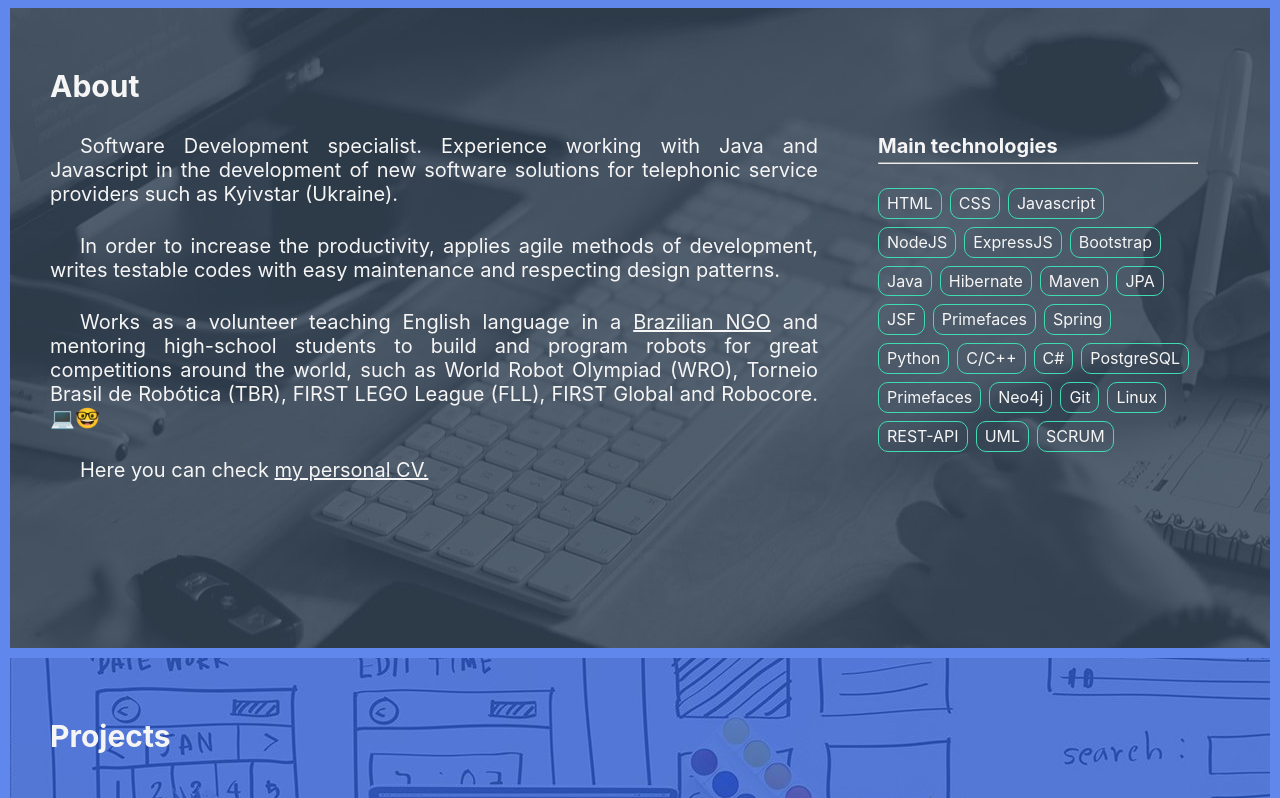
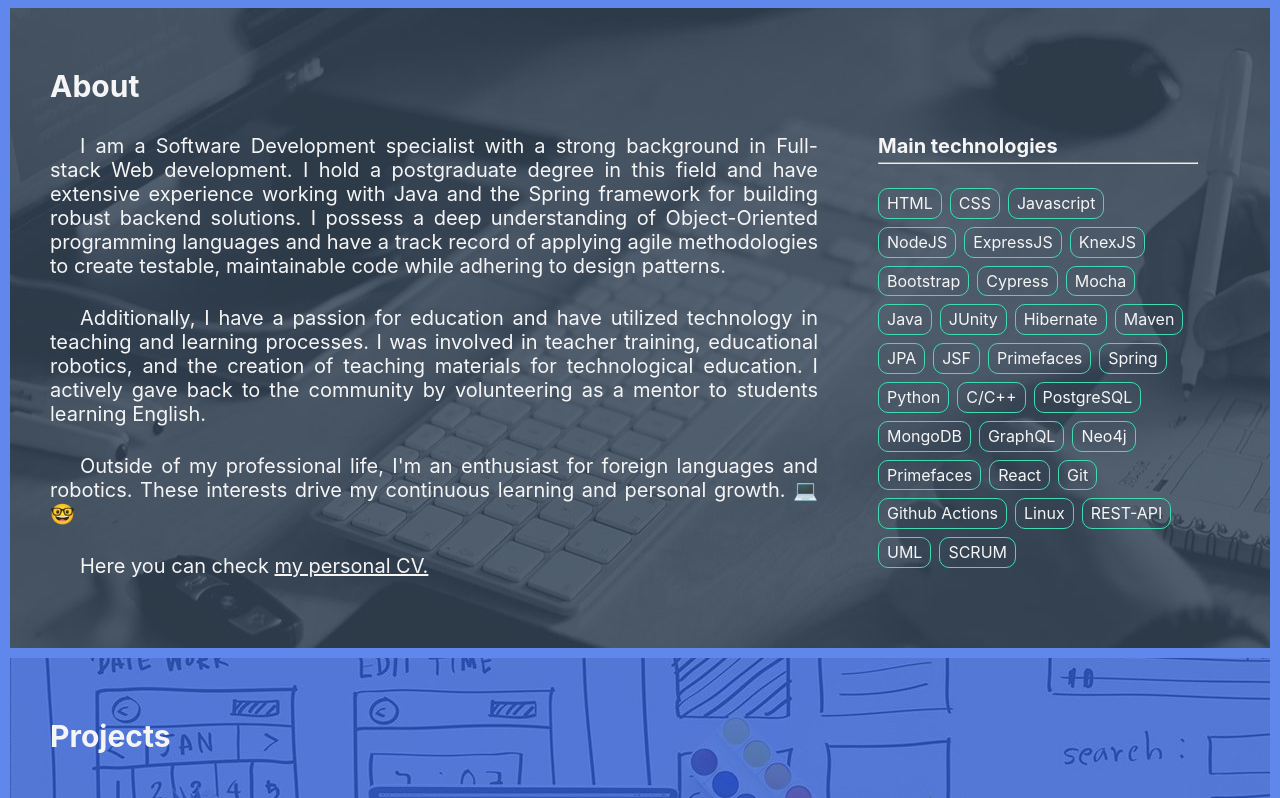
Before and after one commit to oluizeduardo/oluizeduardo.github.io, a plain HTML site: page index.html in a window 1280 px wide. Shown: the part 802-1600 px from the top of the page. Drawn offline with nearby package versions, Linux system fonts and the light colour scheme.

Commit message:
Updated profile description, profile picture and link do CV

```diff
--- a/index.html
+++ b/index.html
@@ -4,7 +4,7 @@
 <head>
   <meta charset="UTF-8">
   <meta name="viewport" content="width=device-width, initial-scale=1.0">
-  <title>Luiz Costa | Web Developer</title>
+  <title>Luiz Costa | Full Stack Web Developer</title>
   <link rel="stylesheet" href="css/styles.css">
   <link rel="stylesheet" href="css/medias.css">
   <link rel="stylesheet" href="css/sec-projects.css">
@@ -23,14 +23,13 @@
 		</nav>
 		<div class="container-title">
 			<figure style="text-align: center;">
-				<img src="img/luiz-london.jpg"
+				<img src="img/luiz-profile.jpg"
 				alt="Luiz's profile picture"
 				class="img-profile"/>
 			</figure>
 			<div>
 				<h1 class="site-title">Luiz Eduardo Costa</h1>
-				<h2 class="site-subtitle">Backend web developer</h2>
-				<h2 class="site-subtitle">jr. frontend developer</h2>
+				<h2 class="site-subtitle">Full Stack Web Developer</h2>
 			</div>
 		</div>
 		<div id="particles-js" class="particles"></div>
@@ -42,28 +41,26 @@
 	<div  class="grid-about">
 		<div>
 			<p>
-				Software Development specialist.
-				Experience working with Java and Javascript in the development of new software solutions for telephonic service
-				providers such as Kyivstar (Ukraine).
+				I am a Software Development specialist with a strong background in Full-stack Web development.
+				I hold a postgraduate degree in this field and have extensive experience working with Java and the
+				Spring framework for building robust backend solutions. I possess a deep understanding of Object-Oriented
+				programming languages and have a track record of applying agile methodologies to create testable,
+				maintainable code while adhering to design patterns.
 			</p>
 
 			<p>
-				In order to increase the productivity, applies agile methods of development,
-				writes testable codes with easy maintenance and respecting design patterns.
+				Additionally, I have a passion for education and have utilized technology in teaching and learning processes.
+				I was involved in teacher training, educational robotics, and the creation of teaching materials for technological
+				education. I actively gave back to the community by volunteering as a mentor to students learning English.
 			</p>
 
 			<p>
-				Works as a volunteer teaching English language in a
-				<a href="https://www.soulbilingue.com/en/home"
-				target="_blank" class="external-link">Brazilian NGO</a>
-				and mentoring high-school students to build and program robots
-				for great competitions around the world, such as
-				World Robot Olympiad (WRO), Torneio Brasil de Robótica (TBR),
-				FIRST LEGO League (FLL), FIRST Global and Robocore. 💻🤓
+				Outside of my professional life, I'm an enthusiast for foreign languages and robotics.
+				These interests drive my continuous learning and personal growth. 💻🤓
 			</p>
 
 			<p>Here you can check
-				<a href="https://oluizeduardo.github.io/files/CV-LuizEduardo.pdf"
+				<a href="/files/CV-LuizEduardo.pdf"
 				target="_blank" class="external-link">my personal CV.</a>
 			</p>
 		</div>
@@ -78,8 +75,12 @@
 			<span class="badge">Javascript</span>
 			<span class="badge">NodeJS</span>
 			<span class="badge">ExpressJS</span>
+			<span class="badge">KnexJS</span>
 			<span class="badge">Bootstrap</span>
+			<span class="badge">Cypress</span>
+			<span class="badge">Mocha</span>
 			<span class="badge">Java</span>
+			<span class="badge">JUnity</span>
 			<span class="badge">Hibernate</span>
 			<span class="badge">Maven</span>
 			<span class="badge">JPA</span>
@@ -88,11 +89,14 @@
 			<span class="badge">Spring</span>
 			<span class="badge">Python</span>
 			<span class="badge">C/C++</span>
-			<span class="badge">C#</span>
 			<span class="badge">PostgreSQL</span>
+			<span class="badge">MongoDB</span>
+			<span class="badge">GraphQL</span>
+			<span class="badge">Neo4j</span>
 			<span class="badge">Primefaces</span>
-			<span class="badge">Neo4j</span>
+			<span class="badge">React</span>
 			<span class="badge">Git</span>
+			<span class="badge">Github Actions</span>
 			<span class="badge">Linux</span>
 			<span class="badge">REST-API</span>
 			<span class="badge">UML</span>
@@ -201,7 +205,7 @@
 
 	<footer class="footer">
 		<div>
-			Developed by Luiz Costa | 2020
+			Developed by Luiz Costa | 2023
 		</div>
 	</footer>
 
```
Also changed, not shown: img/luiz-profile.jpg (added), 3 other files.
